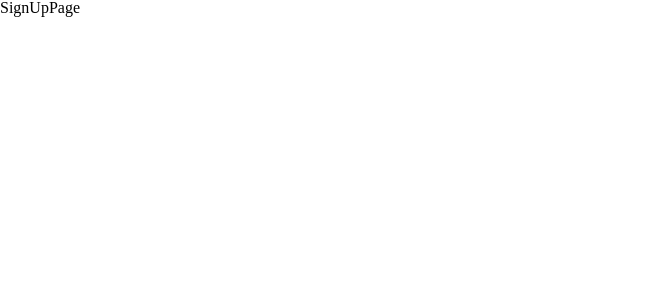
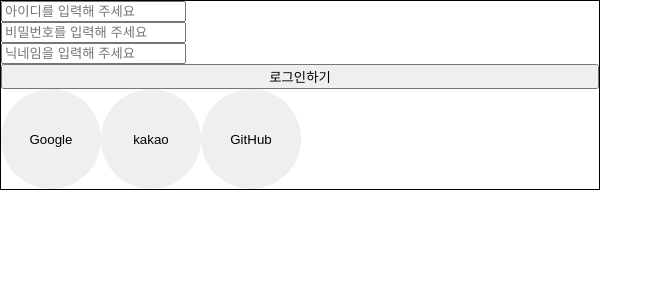
Before and after one commit to limhyerin/BookReviewSite, a React (Create React App) app: page /signup in a window 1280 px wide. Shown: the top 300 px of the page, without its empty margins (0-663 px from the left). Built offline with nearby package versions, Linux system fonts and the light colour scheme; no server answers.

Commit message:
Feat: 회원가입 요청 기능 추가

```diff
--- a/src/firebase/firebase.js
+++ b/src/firebase/firebase.js
@@ -1,4 +1,5 @@
-import { initializeApp } from 'firebase';
+import { initializeApp } from 'firebase/app';
+import { getAuth } from 'firebase/auth';
 
 const firebaseConfig = {
   apiKey: process.env.REACT_APP_FB_API_KEY,
@@ -10,4 +11,4 @@ const firebaseConfig = {
 };
 
 const app = initializeApp(firebaseConfig);
-export default app;
+export const auth = getAuth(app);
--- a/src/pages/signInPage/SignInPage.jsx
+++ b/src/pages/signInPage/SignInPage.jsx
@@ -48,7 +48,7 @@ const SignInPage = () => {
               type="password"
               name="password"
               placeholder="비밀번호를 입력해 주세요"
-              minLength={10}
+              minLength={6}
               maxLength={16}
               value={userInfo.password}
               onChange={onChangeUserInfo}
--- a/src/pages/signUpPage/SignUpPage.jsx
+++ b/src/pages/signUpPage/SignUpPage.jsx
@@ -1,9 +1,83 @@
-import React from 'react'
+import React, { useState } from 'react';
+import styled from 'styled-components';
+import { createUserWithEmailAndPassword } from 'firebase/auth';
+import { auth } from '../../firebase/firebase';
 
+const SignUpWrapper = styled.div`
+  max-width: 600px;
+  border: 1px solid black;
+`;
+const SignUpForm = styled.form`
+  display: flex;
+  flex-direction: column;
+`;
+const InputBox = styled.div``;
+const SignUpButton = styled.button``;
+const SocialSignUpBox = styled.div``;
+const SocialIcon = styled.button`
+  width: 100px;
+  height: 100px;
+  border: none;
+  border-radius: 50%;
+`;
 const SignUpPage = () => {
+  const [userInfo, setUserInfo] = useState({
+    userId: '',
+    password: '',
+    nickname: ''
+  });
+  const onChangeUserInfo = (event) => {
+    const { name, value } = event.target;
+    setUserInfo((prev) => ({ ...prev, [name]: value }));
+  };
+  const onSignUp = (event) => {
+    event.preventDefault();
+    const { userId, password } = userInfo;
+    createUserWithEmailAndPassword(auth, userId, password);
+  };
   return (
-    <div>SignUpPage</div>
-  )
-}
+    <>
+      <SignUpWrapper>
+        <SignUpForm onSubmit={onSignUp}>
+          <InputBox>
+            <input
+              type="email"
+              name="userId"
+              placeholder="아이디를 입력해 주세요"
+              value={userInfo.userId}
+              onChange={onChangeUserInfo}
+            />
+          </InputBox>
+          <InputBox>
+            <input
+              type="password"
+              name="password"
+              placeholder="비밀번호를 입력해 주세요"
+              minLength={3}
+              maxLength={16}
+              value={userInfo.password}
+              onChange={onChangeUserInfo}
+            />
+          </InputBox>
+          <InputBox>
+            <input
+              type="text"
+              name="nickname"
+              placeholder="닉네임을 입력해 주세요"
+              value={userInfo.nickname}
+              onChange={onChangeUserInfo}
+            />
+          </InputBox>
+          <SignUpButton type="submit">로그인하기</SignUpButton>
+        </SignUpForm>
+        <SocialSignUpBox>
+          <SocialIcon>Google</SocialIcon>
+          <SocialIcon>kakao</SocialIcon>
+          <SocialIcon>GitHub</SocialIcon>
+        </SocialSignUpBox>
+      </SignUpWrapper>
+    </>
+  );
+};
 
-export default SignUpPage
+export default SignUpPage;
```
